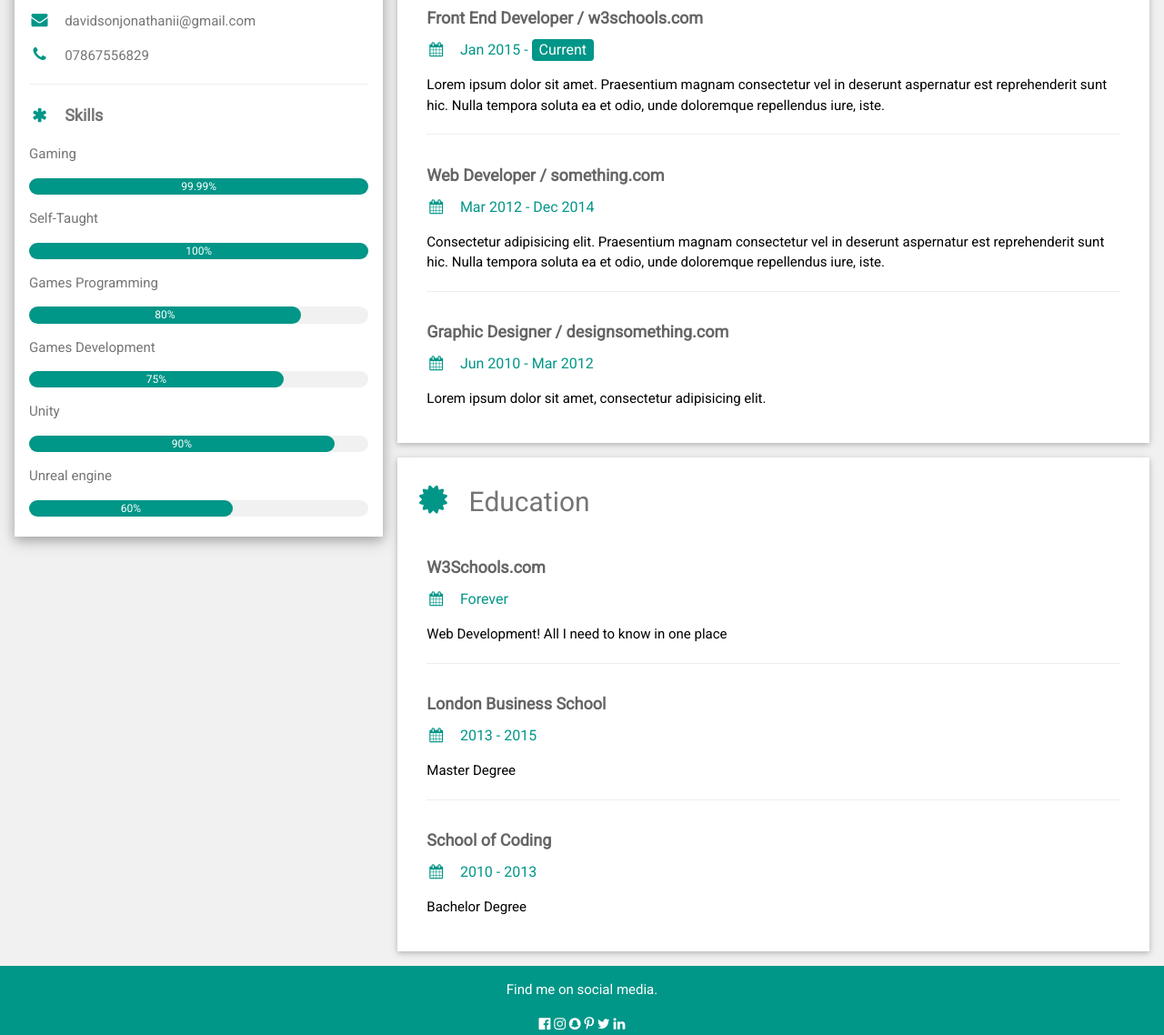
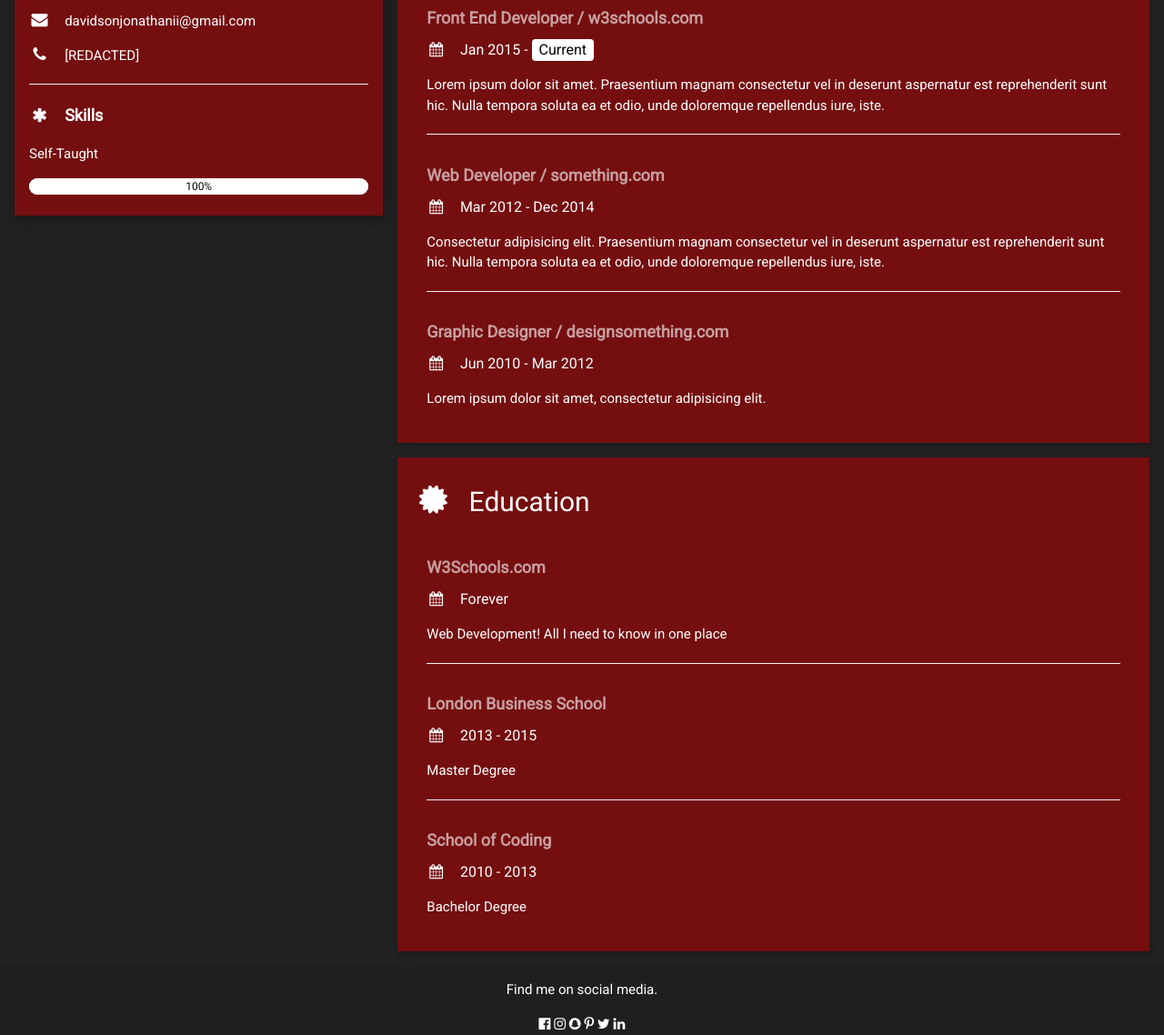
Before and after one commit to Sodukene/Sodukene.github.io, a plain HTML site: page index.html in a window 1280 px wide. Shown: the part 117-1255 px from the top of the page at 91% size. Drawn offline with Linux system fonts and the light colour scheme.

Commit message:
New theme

```diff
--- a/index.html
+++ b/index.html
@@ -9,7 +9,7 @@
 <style>
 html,body,h1,h2,h3,h4,h5,h6 {font-family: "Roboto", sans-serif}
 </style>
-<body class="light-grey">
+<body class="backgroundLight">
 
 <!-- Page Container -->
 <div class="content margin-top" style="max-width:1400px;">
@@ -20,46 +20,26 @@ html,body,h1,h2,h3,h4,h5,h6 {font-family: "Roboto", sans-serif}
     <!-- Left Column -->
     <div class="third">
 
-      <div class="white text-grey card-4">
+      <div class="foregroundRed text-white card-4">
         <div class="display-container">
           <img src="/images/avatar_hat.jpg" style="width:100%" alt="Avatar">
-          <div class="display-bottomleft container text-black">
+          <div class="display-bottomleft container text-white">
             <h2>Jonathan Davidson</h2>
           </div>
         </div>
         <div class="container">
-          <p><i class="fa fa-briefcase fa-fw margin-right large text-teal"></i>Games Programmer</p>
-          <p><i class="fa fa-home fa-fw margin-right large text-teal"></i>Warrington, UK</p>
-          <p><i class="fa fa-envelope fa-fw margin-right large text-teal"></i>davidsonjonathanii@gmail.com</p>
-          <p><i class="fa fa-phone fa-fw margin-right large text-teal"></i>07867556829</p>
+          <p><i class="fa fa-briefcase fa-fw margin-right large text-white"></i>Games Programmer</p>
+          <p><i class="fa fa-home fa-fw margin-right large text-white"></i>Warrington, UK</p>
+          <p><i class="fa fa-envelope fa-fw margin-right large text-white"></i>davidsonjonathanii@gmail.com</p>
+          <p><i class="fa fa-phone fa-fw margin-right large text-white"></i>[REDACTED]</p>
           <hr>
 
-          <p class="large"><b><i class="fa fa-asterisk fa-fw margin-right text-teal"></i>Skills</b></p>
-          <p>Gaming</p>
-          <div class="light-grey round-xlarge small">
-            <div class="container center round-xlarge teal" style="width:99.99%">99.99%</div>
-          </div>
+          <p class="large"><b><i class="fa fa-asterisk fa-fw margin-right text-white"></i>Skills</b></p>
           <p>Self-Taught</p>
           <div class="light-grey round-xlarge small">
-            <div class="container center round-xlarge teal" style="width:100%">
-              <div class="center text-white">100%</div>
+            <div class="container center round-xlarge white" style="width:100%">
+              <div class="center">100%</div>
             </div>
-          </div>
-          <p>Games Programming</p>
-          <div class="light-grey round-xlarge small">
-            <div class="container center round-xlarge teal" style="width:80%">80%</div>
-          </div>
-          <p>Games Development</p>
-          <div class="light-grey round-xlarge small">
-            <div class="container center round-xlarge teal" style="width:75%">75%</div>
-          </div>
-          <p>Unity</p>
-          <div class="light-grey round-xlarge small">
-            <div class="container center round-xlarge teal" style="width:90%">90%</div>
-          </div>
-          <p>Unreal engine</p>
-          <div class="light-grey round-xlarge small">
-            <div class="container center round-xlarge teal" style="width:60%">60%</div>
           </div>
           <br>
         </div>
@@ -71,45 +51,45 @@ html,body,h1,h2,h3,h4,h5,h6 {font-family: "Roboto", sans-serif}
     <!-- Right Column -->
     <div class="twothird">
 
-      <div class="container card white margin-bottom">
-        <h2 class="text-grey padding-16"><i class="fa fa-suitcase fa-fw margin-right xxlarge text-teal"></i>Work Experience</h2>
+      <div class="container card foregroundRed margin-bottom">
+        <h2 class="text-white padding-16"><i class="fa fa-suitcase fa-fw margin-right xxlarge text-white"></i>Work Experience</h2>
         <div class="container">
-          <h5 class="opacity"><b>Front End Developer / w3schools.com</b></h5>
-          <h6 class="text-teal"><i class="fa fa-calendar fa-fw margin-right"></i>Jan 2015 - <span class="tag teal round">Current</span></h6>
-          <p>Lorem ipsum dolor sit amet. Praesentium magnam consectetur vel in deserunt aspernatur est reprehenderit sunt hic. Nulla tempora soluta ea et odio, unde doloremque repellendus iure, iste.</p>
+          <h5 class="text-white opacity"><b>Front End Developer / w3schools.com</b></h5>
+          <h6 class="text-white"><i class="fa fa-calendar fa-fw margin-right"></i>Jan 2015 - <span class="tag white round">Current</span></h6>
+          <p class="text-white">Lorem ipsum dolor sit amet. Praesentium magnam consectetur vel in deserunt aspernatur est reprehenderit sunt hic. Nulla tempora soluta ea et odio, unde doloremque repellendus iure, iste.</p>
           <hr>
         </div>
         <div class="container">
-          <h5 class="opacity"><b>Web Developer / something.com</b></h5>
-          <h6 class="text-teal"><i class="fa fa-calendar fa-fw margin-right"></i>Mar 2012 - Dec 2014</h6>
-          <p>Consectetur adipisicing elit. Praesentium magnam consectetur vel in deserunt aspernatur est reprehenderit sunt hic. Nulla tempora soluta ea et odio, unde doloremque repellendus iure, iste.</p>
+          <h5 class="text-white opacity"><b>Web Developer / something.com</b></h5>
+          <h6 class="text-white"><i class="fa fa-calendar fa-fw margin-right"></i>Mar 2012 - Dec 2014</h6>
+          <p class="text-white">Consectetur adipisicing elit. Praesentium magnam consectetur vel in deserunt aspernatur est reprehenderit sunt hic. Nulla tempora soluta ea et odio, unde doloremque repellendus iure, iste.</p>
           <hr>
         </div>
         <div class="container">
-          <h5 class="opacity"><b>Graphic Designer / designsomething.com</b></h5>
-          <h6 class="text-teal"><i class="fa fa-calendar fa-fw margin-right"></i>Jun 2010 - Mar 2012</h6>
-          <p>Lorem ipsum dolor sit amet, consectetur adipisicing elit. </p><br>
+          <h5 class="text-white opacity"><b>Graphic Designer / designsomething.com</b></h5>
+          <h6 class="text-white"><i class="fa fa-calendar fa-fw margin-right"></i>Jun 2010 - Mar 2012</h6>
+          <p class="text-white">Lorem ipsum dolor sit amet, consectetur adipisicing elit. </p><br>
         </div>
       </div>
 
-      <div class="container card white">
-        <h2 class="text-grey padding-16"><i class="fa fa-certificate fa-fw margin-right xxlarge text-teal"></i>Education</h2>
+      <div class="container card foregroundRed">
+        <h2 class="text-white padding-16"><i class="fa fa-certificate fa-fw margin-right xxlarge text-white"></i>Education</h2>
         <div class="container">
-          <h5 class="opacity"><b>W3Schools.com</b></h5>
-          <h6 class="text-teal"><i class="fa fa-calendar fa-fw margin-right"></i>Forever</h6>
-          <p>Web Development! All I need to know in one place</p>
+          <h5 class="text-white opacity"><b>W3Schools.com</b></h5>
+          <h6 class="text-white"><i class="fa fa-calendar fa-fw margin-right"></i>Forever</h6>
+          <p class="text-white">Web Development! All I need to know in one place</p>
           <hr>
         </div>
         <div class="container">
-          <h5 class="opacity"><b>London Business School</b></h5>
-          <h6 class="text-teal"><i class="fa fa-calendar fa-fw margin-right"></i>2013 - 2015</h6>
-          <p>Master Degree</p>
+          <h5 class="text-white opacity"><b>London Business School</b></h5>
+          <h6 class="text-white"><i class="fa fa-calendar fa-fw margin-right"></i>2013 - 2015</h6>
+          <p class="text-white">Master Degree</p>
           <hr>
         </div>
         <div class="container">
-          <h5 class="opacity"><b>School of Coding</b></h5>
-          <h6 class="text-teal"><i class="fa fa-calendar fa-fw margin-right"></i>2010 - 2013</h6>
-          <p>Bachelor Degree</p><br>
+          <h5 class="text-white opacity"><b>School of Coding</b></h5>
+          <h6 class="text-white"><i class="fa fa-calendar fa-fw margin-right"></i>2010 - 2013</h6>
+          <p class="text-white">Bachelor Degree</p><br>
         </div>
       </div>
 
@@ -122,9 +102,9 @@ html,body,h1,h2,h3,h4,h5,h6 {font-family: "Roboto", sans-serif}
   <!-- End Page Container -->
 </div>
 
-<footer class="container teal center margin-top">
+<footer class="container backgroundDark center margin-top">
   <p>Find me on social media.</p>
-  <i class="fa fa-facebook-official hover-opacity"></i>
+  <a href="http://facebook.com"><i class="fa fa-facebook-official hover-opacity"></i></a>
   <i class="fa fa-instagram hover-opacity"></i>
   <i class="fa fa-snapchat hover-opacity"></i>
   <i class="fa fa-pinterest-p hover-opacity"></i>
--- a/stylesheet.css
+++ b/stylesheet.css
@@ -171,6 +171,9 @@ hr{border:0;border-top:1px solid #eee;margin:20px 0}
 .yellow,.hover-yellow:hover{color:#000!important;background-color:#ffeb3b!important}
 .white,.hover-white:hover{color:#000!important;background-color:#fff!important}
 .black,.hover-black:hover{color:#fff!important;background-color:#000!important}
+.backgroundDark, .hover-backgroundDark:hover{color:#fff!important;background-color:#1f1f1f!important}
+.foregroundRed, .hover-foregroundRed:hover{color:#fff!important;background-color:#740E0F!important}
+.backgroundLight, .hover-backgroundLight:hover{color:#fff!important;background-color:#222222!important}
 .grey,.hover-grey:hover,.gray,.hover-gray:hover{color:#000!important;background-color:#9e9e9e!important}
 .light-grey,.hover-light-grey:hover,.light-gray,.hover-light-gray:hover{color:#000!important;background-color:#f1f1f1!important}
 .dark-grey,.hover-dark-grey:hover,.dark-gray,.hover-dark-gray:hover{color:#fff!important;background-color:#616161!important}
```
